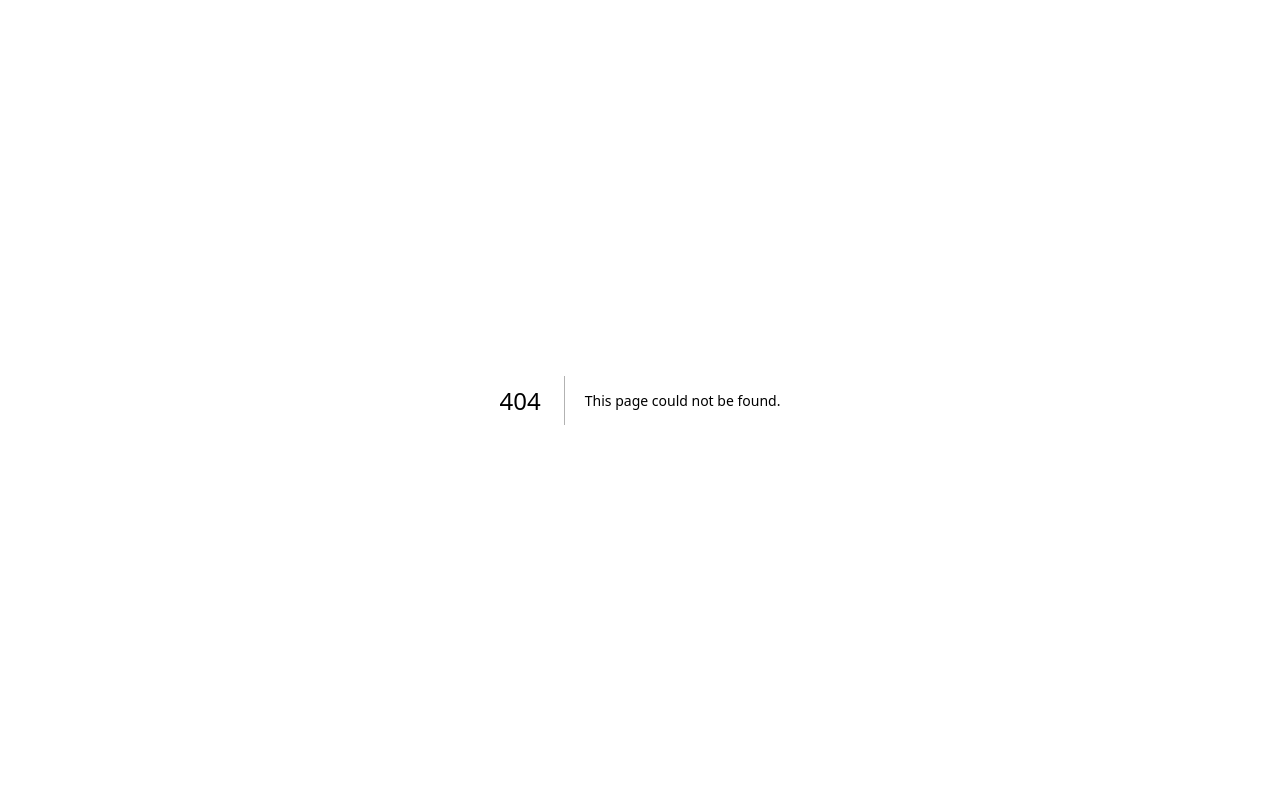
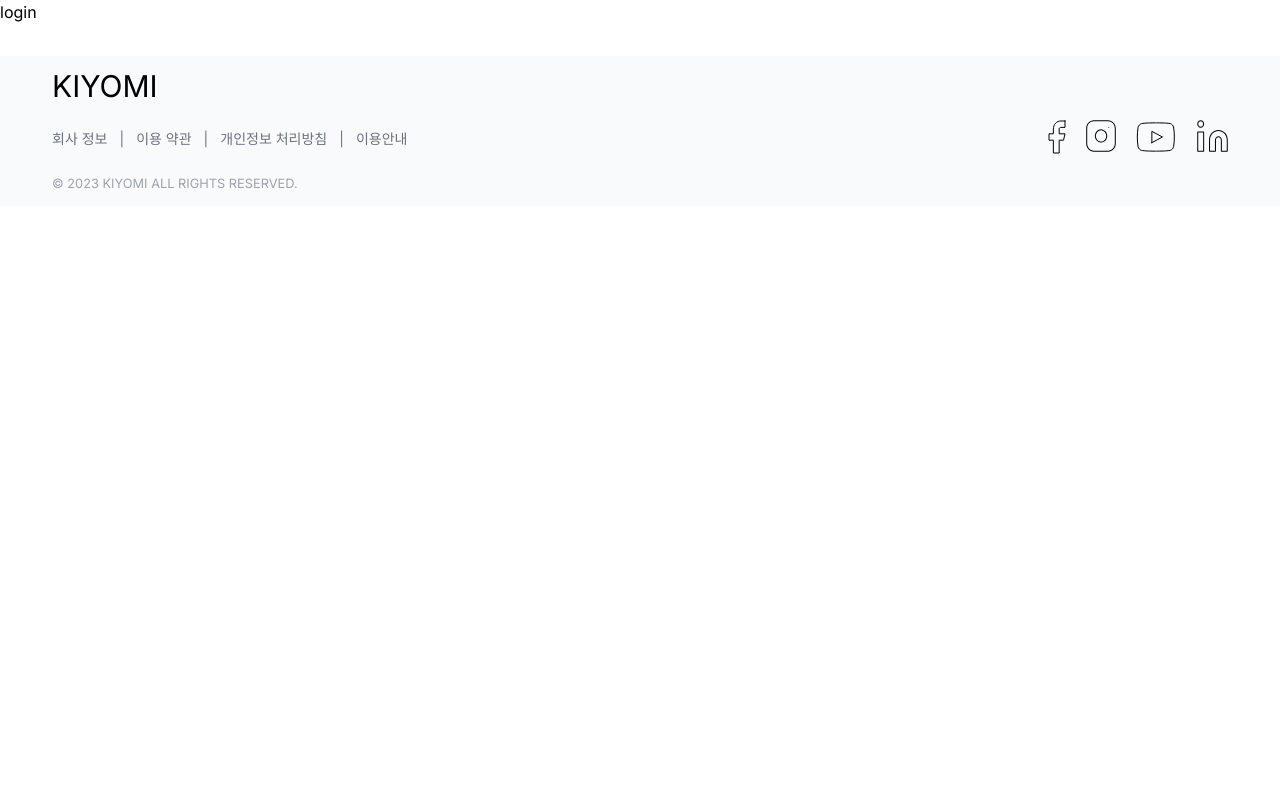
Before and after one commit to nextJS-pj/KIYOMI, a Next.js app in the folder kiyomi/: page /user/login in a window 1280 px wide. Before the commit this address had no page. Shown: the top 800 px of the page. Built offline with nearby package versions, Linux system fonts and the light colour scheme.

Commit message:
[feat] 로그인 &회원가입 페이지 경로 설정

```diff
--- /dev/null
+++ b/kiyomi/src/app/user/(auth)/login/page.tsx
@@ -0,0 +1,5 @@
+function LoginPage() {
+  return <>login</>;
+}
+
+export default LoginPage;
--- a/kiyomi/src/components/Footer/Footer.tsx
+++ b/kiyomi/src/components/Footer/Footer.tsx
@@ -1,7 +1,7 @@
 /* eslint-disable jsx-a11y/anchor-is-valid */
 export function Footer() {
   return (
-    <footer className="w-full mt-8">
+    <footer className="w-full mt-8 bg-slate-50 p-3">
       <h2 className="text-3xl mx-10">KIYOMI</h2>
       <nav className="flex flex-col items-center justify-center mt-4 tablet:flex-row tablet:justify-between ">
         <ul className="flex space-x-3 mx-10 tablet:mb-3 tablet:text-sm mobile:text-sm mobile:mb-4">
```
Also changed, not shown: kiyomi/src/app/SignUp/page.tsx (deleted), kiyomi/src/app/user/(auth)/register/page.tsx (added).
